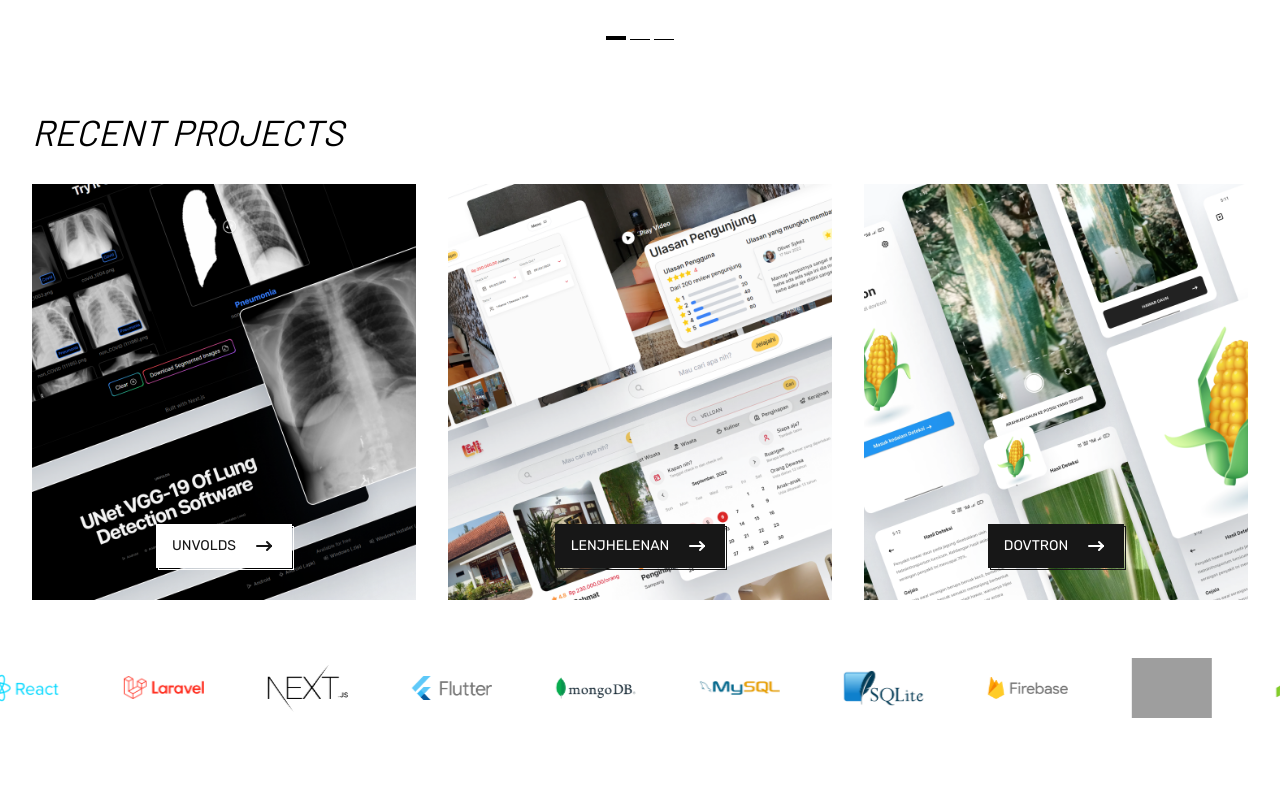
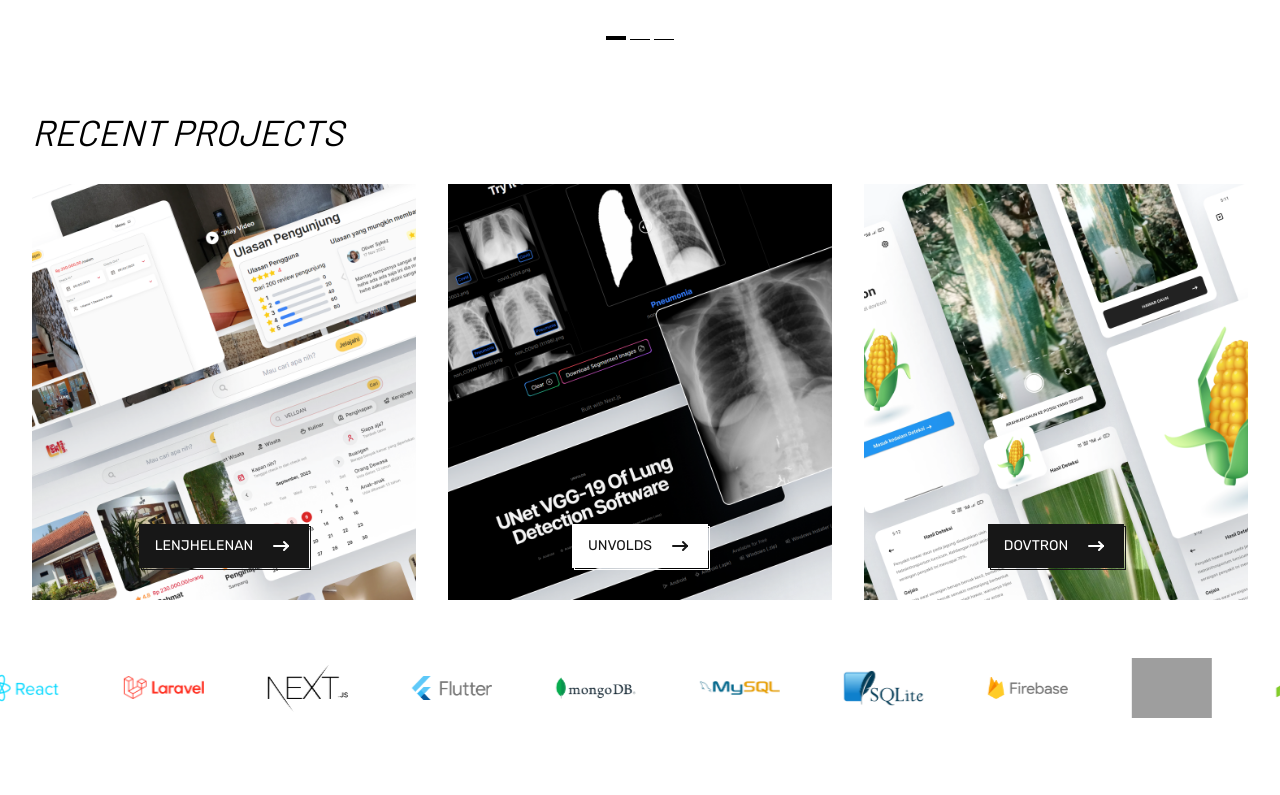
Before and after one commit to afifvdin/afifcodes, a Next.js app: page / in a window 1280 px wide. Shown: the part 605-1400 px from the top of the page. Built offline with nearby package versions, Linux system fonts and the light colour scheme; grey boxes are pictures that could not be loaded.

Commit message:
change order on Exp

```diff
--- a/components/Experience.tsx
+++ b/components/Experience.tsx
@@ -1,7 +1,7 @@
-import { barlow } from "@/app/fonts"
-import { IconArrowNarrowRight } from "@tabler/icons-react"
-import Image from "next/image"
-import Link from "next/link"
+import { barlow } from "@/app/fonts";
+import { IconArrowNarrowRight } from "@tabler/icons-react";
+import Image from "next/image";
+import Link from "next/link";
 
 export default function Experience() {
   return (
@@ -16,16 +16,6 @@ export default function Experience() {
       <div className="flex flex-col lg:grid grid-cols-3 w-full lg:h-[28rem] gap-8 py-4 px-4 sm:px-8">
         <div className="relative aspect-square lg:aspect-auto">
           <Image
-            src="/images/unvolds-web.png"
-            fill
-            alt="afifcodes"
-            sizes="auto"
-            className="object-cover"
-          />
-          <Button url="https://unvolds.vercel.app" invert>Unvolds</Button>
-        </div>
-        <div className="relative aspect-square lg:aspect-auto">
-          <Image
             src="/images/lenjhelenan.png"
             fill
             alt="afifcodes"
@@ -36,23 +26,37 @@ export default function Experience() {
         </div>
         <div className="relative aspect-square lg:aspect-auto">
           <Image
+            src="/images/unvolds-web.png"
+            fill
+            alt="afifcodes"
+            sizes="auto"
+            className="object-cover"
+          />
+          <Button url="https://unvolds.vercel.app" invert>
+            Unvolds
+          </Button>
+        </div>
+        <div className="relative aspect-square lg:aspect-auto">
+          <Image
             src="/images/dovtron.png"
             fill
             alt="afifcodes"
             sizes="auto"
             className="object-cover"
           />
-          <Button url="https://play.google.com/store/apps/details?id=com.nanx_studio.dovtron">Dovtron</Button>
+          <Button url="https://play.google.com/store/apps/details?id=com.nanx_studio.dovtron">
+            Dovtron
+          </Button>
         </div>
       </div>
     </div>
-  )
+  );
 }
 
 interface ButtonInterface {
-  invert?: boolean
-  url: string
-  children: React.ReactNode
+  invert?: boolean;
+  url: string;
+  children: React.ReactNode;
 }
 
 const Button = ({ invert, url, children }: ButtonInterface) => {
@@ -74,5 +78,5 @@ const Button = ({ invert, url, children }: ButtonInterface) => {
         <IconArrowNarrowRight className="h-6 w-6" />
       </Link>
     </div>
-  )
-}
+  );
+};
```
